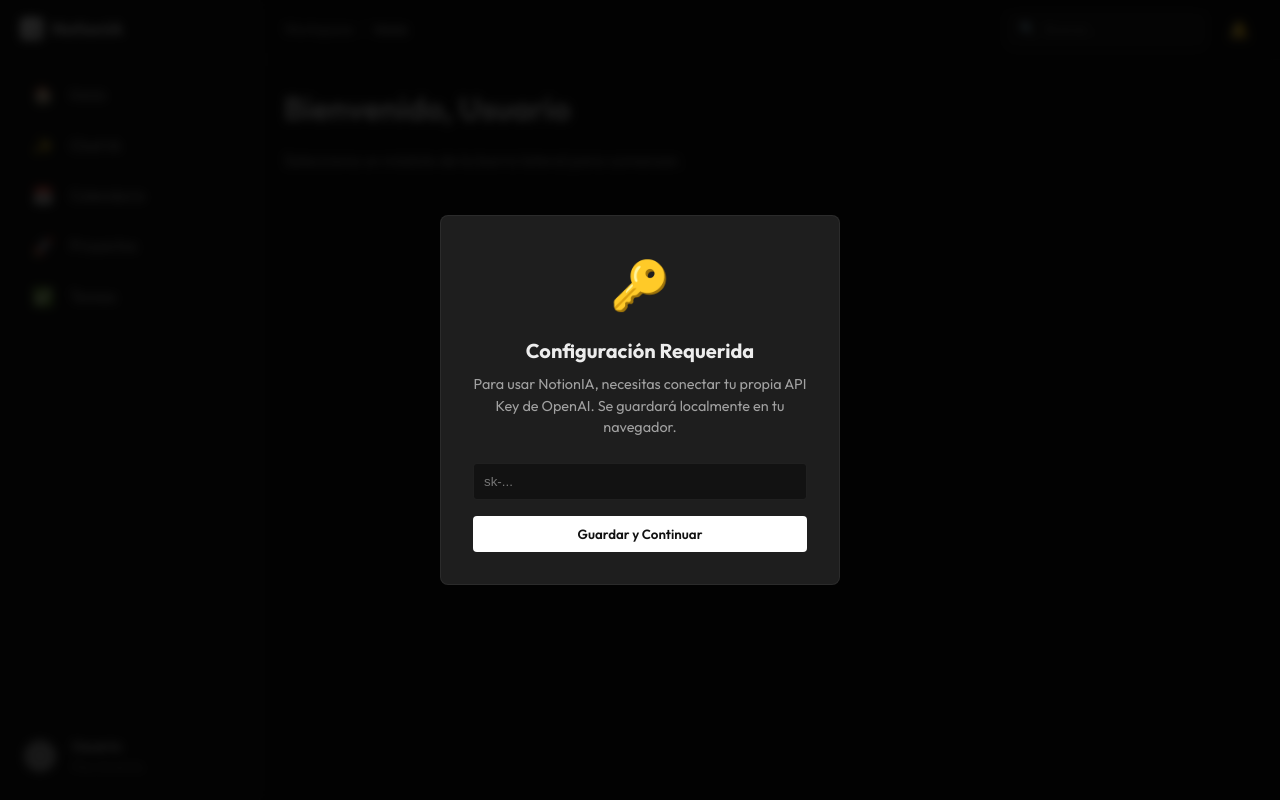
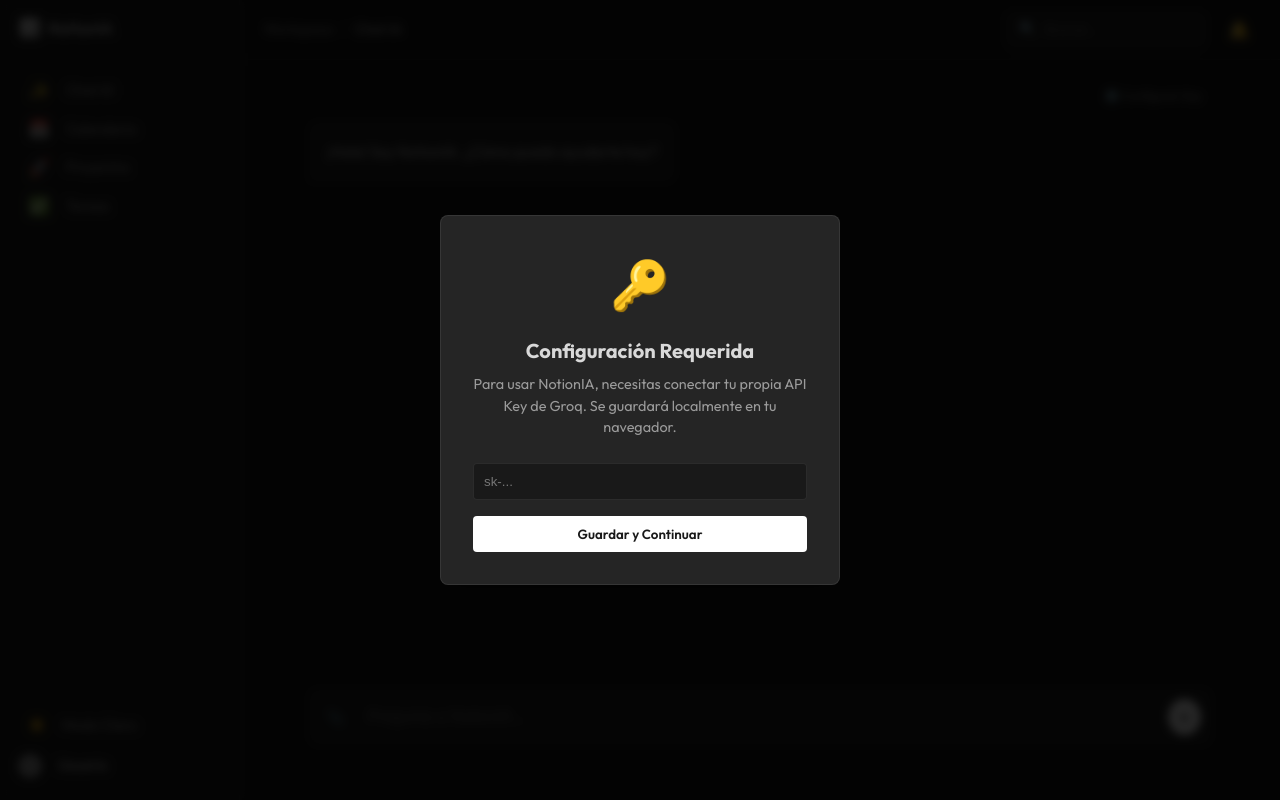
Before and after one commit to bagifo10/NotionV2, a website built with Vite: page index.html in a window 1280 px wide. Built offline with nearby package versions, Linux system fonts and the light colour scheme; grey boxes are pictures that could not be loaded.

Commit message:
Feat: Remove dashboard, add theme toggle, switch to Groq

```diff
--- a/src/components/Sidebar.js
+++ b/src/components/Sidebar.js
@@ -1,11 +1,12 @@
 export function Sidebar() {
     const aside = document.createElement('aside');
     aside.className = 'sidebar flex-col justify-between';
-    aside.style.width = '260px';
+    aside.style.width = '240px'; // Slightly narrower
     aside.style.backgroundColor = 'var(--bg-sidebar)';
     aside.style.borderRight = '1px solid var(--border-light)';
     aside.style.padding = 'var(--spacing-md)';
     aside.style.flexShrink = '0';
+    aside.style.transition = 'background-color 0.3s ease';
 
     // Logo Area
     const logoDiv = document.createElement('div');
@@ -14,26 +15,27 @@
     logoDiv.style.padding = '0 var(--spacing-xs)';
 
     const logoIcon = document.createElement('div');
-    logoIcon.style.width = '24px';
-    logoIcon.style.height = '24px';
+    logoIcon.style.width = '20px';
+    logoIcon.style.height = '20px';
     logoIcon.style.backgroundImage = 'var(--accent-gradient)';
-    logoIcon.style.borderRadius = '6px';
+    logoIcon.style.borderRadius = '4px';
 
     const logoText = document.createElement('h2');
     logoText.innerText = 'NotionIA';
     logoText.style.fontWeight = '600';
-    logoText.style.fontSize = '1.1rem';
+    logoText.style.fontSize = '1rem';
+    logoText.style.color = 'var(--text-main)';
 
     logoDiv.appendChild(logoIcon);
     logoDiv.appendChild(logoText);
 
     // Navigation
     const nav = document.createElement('nav');
-    nav.className = 'flex-col gap-sm';
+    nav.className = 'flex-col gap-1'; // Tighter gap
 
     const links = [
-        { name: 'Inicio', icon: '🏠', id: 'nav-dashboard' },
-        { name: 'Chat IA', icon: '✨', id: 'nav-chat' },
+        // { name: 'Inicio', icon: '🏠', id: 'nav-dashboard' }, // REMOVED
+        { name: 'Chat AI', icon: '✨', id: 'nav-chat' },
         { name: 'Calendario', icon: '📅', id: 'nav-calendar' },
         { name: 'Proyectos', icon: '🚀', id: 'nav-projects' },
         { name: 'Tareas', icon: '✅', id: 'nav-tasks' },
@@ -42,11 +44,12 @@
     links.forEach(link => {
         const item = document.createElement('div');
         item.className = 'nav-item flex items-center gap-md hover-bg';
-        item.style.padding = 'var(--spacing-sm) var(--spacing-md)';
+        item.style.padding = '6px 12px';
         item.style.borderRadius = 'var(--radius-sm)';
         item.style.cursor = 'pointer';
         item.style.color = 'var(--text-muted)';
         item.dataset.target = link.id;
+        item.style.transition = 'all 0.2s';
 
         // Simple Icon Placeholder
         const iconSpan = document.createElement('span');
@@ -55,13 +58,13 @@
 
         const textSpan = document.createElement('span');
         textSpan.innerText = link.name;
-        textSpan.style.fontSize = '0.95rem';
+        textSpan.style.fontSize = '0.9rem';
         textSpan.style.fontWeight = '500';
 
         item.appendChild(iconSpan);
         item.appendChild(textSpan);
 
-        // Active State Logic (Simple Toggle for now)
+        // Active State Logic
         item.addEventListener('click', () => {
             document.querySelectorAll('.nav-item').forEach(el => {
                 el.style.backgroundColor = 'transparent';
@@ -77,35 +80,72 @@
         nav.appendChild(item);
     });
 
-    // User Profile (Bottom)
+    // Bottom Section (Theme Toggle + Profile)
+    const bottomSection = document.createElement('div');
+    bottomSection.className = 'flex-col gap-sm';
+    bottomSection.style.marginTop = 'auto';
+
+    // Theme Toggle
+    const themeToggle = document.createElement('button');
+    themeToggle.className = 'hover-bg flex items-center gap-md w-full';
+    themeToggle.style.padding = '6px 12px';
+    themeToggle.style.borderRadius = 'var(--radius-sm)';
+    themeToggle.style.color = 'var(--text-muted)';
+    themeToggle.style.fontSize = '0.9rem';
+    themeToggle.style.fontWeight = '500';
+
+    // Check local storage for theme
+    const savedTheme = localStorage.getItem('theme');
+    if (savedTheme === 'light') {
+        document.body.classList.add('light-mode');
+        themeToggle.innerHTML = '<span>🌙</span> <span>Modo Oscuro</span>';
+    } else {
+        themeToggle.innerHTML = '<span>☀️</span> <span>Modo Claro</span>';
+    }
+
+    themeToggle.onclick = () => {
+        const body = document.body;
+        body.classList.toggle('light-mode');
+
+        if (body.classList.contains('light-mode')) {
+            localStorage.setItem('theme', 'light');
+            themeToggle.innerHTML = '<span>🌙</span> <span>Modo Oscuro</span>';
+        } else {
+            localStorage.setItem('theme', 'dark');
+            themeToggle.innerHTML = '<span>☀️</span> <span>Modo Claro</span>';
+        }
+    };
+
+    // User Profile
     const profile = document.createElement('div');
     profile.className = 'profile flex items-center gap-md hover-bg';
-    profile.style.padding = 'var(--spacing-sm)';
-    profile.style.marginTop = 'auto'; // Push to bottom
+    profile.style.padding = '6px 2px';
     profile.style.borderRadius = 'var(--radius-sm)';
     profile.style.cursor = 'pointer';
 
     const avatar = document.createElement('div');
-    avatar.style.width = '32px';
-    avatar.style.height = '32px';
+    avatar.style.width = '24px';
+    avatar.style.height = '24px';
     avatar.style.borderRadius = '50%';
     avatar.style.backgroundColor = '#333';
     avatar.style.backgroundImage = 'url("https://ui-avatars.com/api/?name=User&background=6c5ce7&color=fff")';
     avatar.style.backgroundSize = 'cover';
 
-    const userText = document.createElement('div');
-    userText.className = 'flex-col';
-    userText.innerHTML = `
-    <span style="font-size: 0.9rem; font-weight: 500;">Usuario</span>
-    <span style="font-size: 0.75rem; color: var(--text-dim);">Plan Gratuito</span>
-  `;
+    const userText = document.createElement('span');
+    userText.style.fontSize = '0.9rem';
+    userText.style.fontWeight = '500';
+    userText.style.color = 'var(--text-main)';
+    userText.innerText = 'Usuario';
 
     profile.appendChild(avatar);
     profile.appendChild(userText);
 
+    bottomSection.appendChild(themeToggle);
+    bottomSection.appendChild(profile);
+
     aside.appendChild(logoDiv);
     aside.appendChild(nav);
-    aside.appendChild(profile);
+    aside.appendChild(bottomSection);
 
     return aside;
 }
--- a/src/main.js
+++ b/src/main.js
@@ -53,7 +53,7 @@
   title.style.fontSize = '1.25rem';
 
   const desc = document.createElement('p');
-  desc.innerText = 'Para usar NotionIA, necesitas conectar tu propia API Key de OpenAI. Se guardará localmente en tu navegador.';
+  desc.innerText = 'Para usar NotionIA, necesitas conectar tu propia API Key de Groq. Se guardará localmente en tu navegador.';
   desc.style.color = 'var(--text-muted)';
   desc.style.marginBottom = '1.5rem';
   desc.style.fontSize = '0.9rem';
@@ -123,13 +123,13 @@
 
   // Update Title
   const titles = {
-    'nav-dashboard': 'Inicio',
+    // 'nav-dashboard': 'Inicio', // REMOVED
     'nav-chat': 'Chat IA',
     'nav-calendar': 'Calendario',
     'nav-projects': 'Proyectos',
     'nav-tasks': 'Tareas'
   };
-  if (pageTitle) pageTitle.innerText = titles[pageId] || 'Dashboard';
+  if (pageTitle) pageTitle.innerText = titles[pageId] || 'NotionIA';
 
   // Render Module based on ID
   switch (pageId) {
@@ -142,7 +142,6 @@
       import('./components/Calendar.js').then(module => {
         contentContainer.appendChild(module.Calendar());
       });
-      // contentContainer.innerHTML = '<div class="text-muted">Calendar Module Loading...</div>';
       break;
     case 'nav-projects':
       import('./components/Projects.js').then(module => {
@@ -155,12 +154,10 @@
       });
       break;
     default:
-      contentContainer.innerHTML = `
-        <div class="flex-col gap-md">
-            <h1 style="font-size: 2rem; font-weight: 600;">Bienvenido, Usuario</h1>
-            <p class="text-muted">Selecciona un módulo de la barra lateral para comenzar.</p>
-        </div>
-      `;
+      // Fallback to chat
+      import('./components/Chatbot.js').then(module => {
+        contentContainer.appendChild(module.Chatbot());
+      });
   }
 }
 
@@ -170,4 +167,4 @@
 });
 
 // Default Route
-renderPage('nav-dashboard');
+renderPage('nav-chat');
--- a/src/services/ai.js
+++ b/src/services/ai.js
@@ -4,14 +4,14 @@
     }
 
     try {
-        const response = await fetch('https://api.openai.com/v1/chat/completions', {
+        const response = await fetch('https://api.groq.com/openai/v1/chat/completions', {
             method: 'POST',
             headers: {
                 'Content-Type': 'application/json',
                 'Authorization': `Bearer ${apiKey}`
             },
             body: JSON.stringify({
-                model: "gpt-3.5-turbo",
+                model: "llama3-8b-8192",
                 messages: [{ role: "user", content: message }]
             })
         });
--- a/src/style.css
+++ b/src/style.css
@@ -1,26 +1,24 @@
 :root {
-  /* Colors - Minimalist Dark Palette */
-  --bg-app: #121212;
-  --bg-sidebar: #181818;
-  --bg-card: #1e1e1e;
-  --bg-hover: #2a2a2a;
-  --bg-active: #333333;
+  /* Default Dark Mode (Familiar Minimalist) */
+  --bg-app: #191919;
+  --bg-sidebar: #202020;
+  --bg-card: #252525;
+  --bg-hover: #2f2f2f;
+  --bg-active: #37352f;
 
-  --text-main: #ededed;
-  --text-muted: #a1a1a1;
-  --text-dim: #666666;
+  --text-main: #d9d9d9;
+  --text-muted: #9b9b9b;
+  --text-dim: #6e6e6e;
 
-  /* Accents - Subtle & Clean */
   --accent-primary: #ffffff;
-  /* Monochrome primary */
   --accent-secondary: #e0e0e0;
   --accent-gradient: linear-gradient(135deg, #ffffff 0%, #a0a0a0 100%);
 
-  --border-light: rgba(255, 255, 255, 0.06);
+  --border-light: rgba(255, 255, 255, 0.08);
   --border-focus: rgba(255, 255, 255, 0.2);
 
   /* Typography */
-  --font-main: 'Outfit', sans-serif;
+  --font-main: 'Outfit', -apple-system, BlinkMacSystemFont, "Segoe UI", Helvetica, "Apple Color Emoji", Arial, sans-serif, "Segoe UI Emoji", "Segoe UI Symbol";
 
   /* Spacing */
   --spacing-xs: 0.25rem;
@@ -29,16 +27,41 @@
   --spacing-lg: 1.5rem;
   --spacing-xl: 2rem;
 
-  /* Radius - Slightly sharper for minimalist feel */
+  /* Radius */
   --radius-sm: 4px;
   --radius-md: 6px;
   --radius-lg: 8px;
   --radius-full: 9999px;
 
-  /* Shadows - Very subtle */
-  --shadow-sm: 0 1px 2px rgba(0, 0, 0, 0.1);
-  --shadow-md: 0 4px 6px rgba(0, 0, 0, 0.1);
-  --shadow-lg: 0 10px 15px rgba(0, 0, 0, 0.1);
+  /* Shadows */
+  --shadow-sm: 0 1px 2px rgba(0, 0, 0, 0.2);
+  --shadow-md: 0 4px 8px rgba(0, 0, 0, 0.2);
+  --shadow-lg: 0 12px 24px rgba(0, 0, 0, 0.3);
+}
+
+body.light-mode {
+  /* Notion-like Light Mode */
+  --bg-app: #ffffff;
+  --bg-sidebar: #f7f7f5;
+  --bg-card: #ffffff;
+  --bg-hover: #efefef;
+  --bg-active: #e1e1e1;
+
+  --text-main: #37352f;
+  --text-muted: #787774;
+  --text-dim: #9b9a97;
+
+  --accent-primary: #2eaadc;
+  /* Subtle blue or stick to black/white */
+  --accent-secondary: #e0e0e0;
+  --accent-gradient: linear-gradient(135deg, #37352f 0%, #787774 100%);
+
+  --border-light: rgba(55, 53, 47, 0.09);
+  --border-focus: rgba(46, 170, 220, 0.5);
+
+  --shadow-sm: 0 1px 2px rgba(0, 0, 0, 0.05);
+  --shadow-md: 0 2px 5px rgba(0, 0, 0, 0.05);
+  --shadow-lg: 0 8px 16px rgba(0, 0, 0, 0.1);
 }
 
 * {
```
